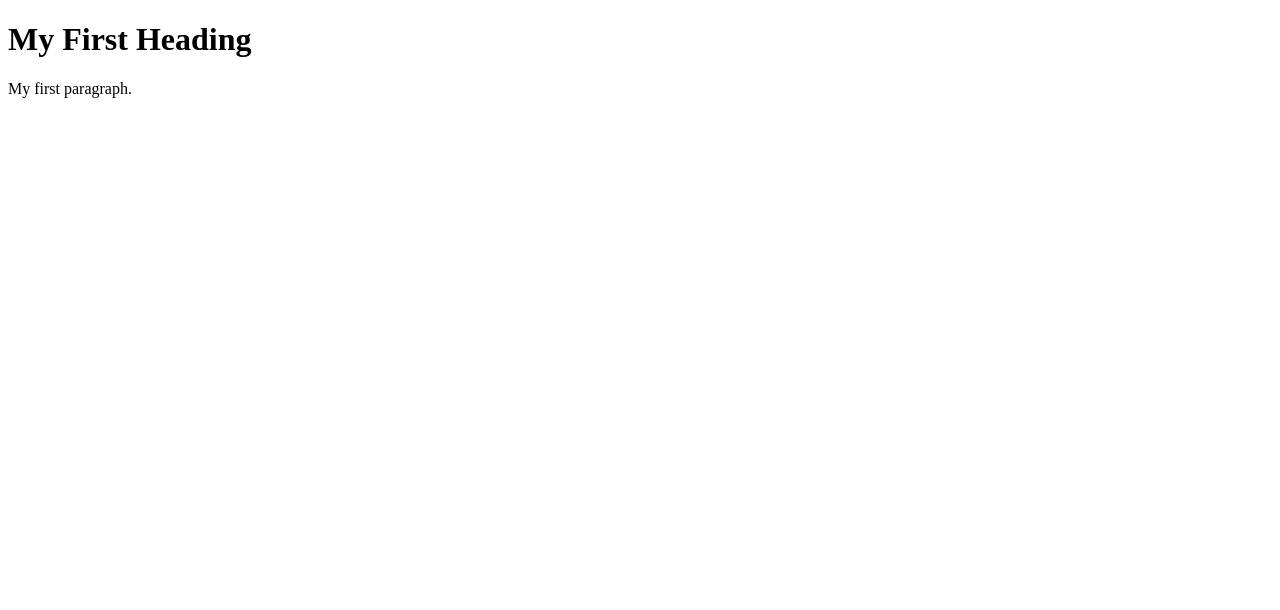
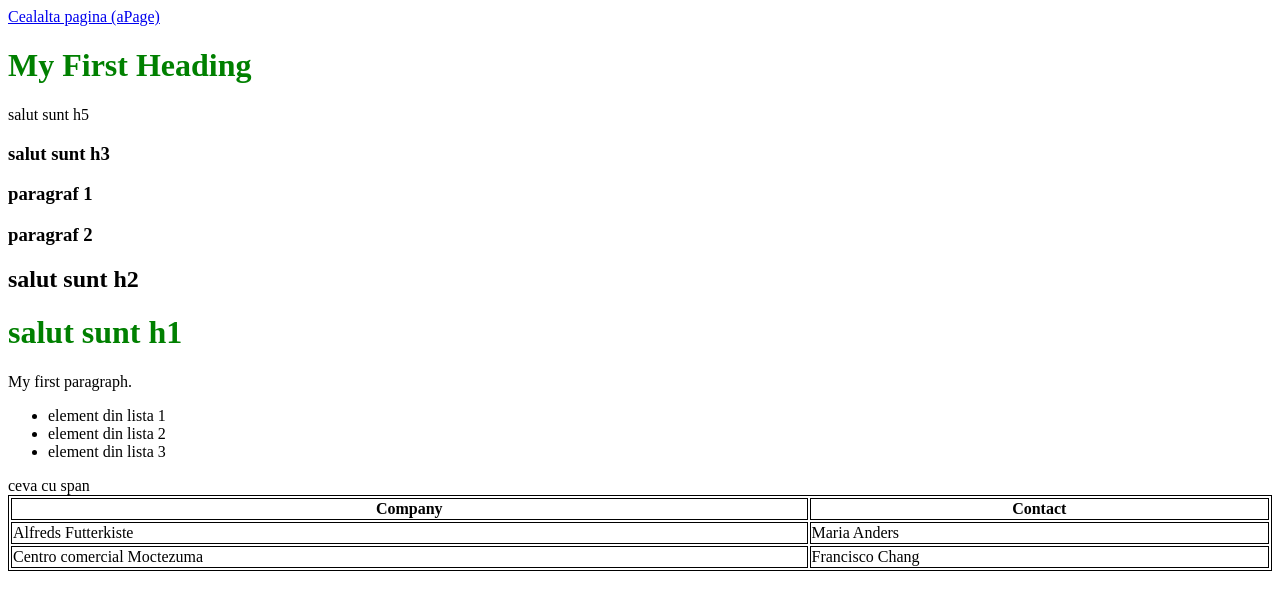
Before and after one commit to VladMr1/cursfe, a plain HTML site: page index.html in a window 1280 px wide. Drawn offline with Linux system fonts and the light colour scheme.

Commit message:
curs 2 commit

```diff
--- /dev/null
+++ b/firstStyles.css
@@ -0,0 +1,3 @@
+h1 {
+    color: green;
+}
--- a/index.html
+++ b/index.html
@@ -1,12 +1,55 @@
 <!DOCTYPE html>
 <html>
+    <style>
+        table, th, td {
+          border:1px solid black;
+        }
+        </style>
     <head>
-<title>Page Title</title>
+        <a href="aPage.html">Cealalta pagina (aPage)</a>
+        <link rel="stylesheet" href="firstStyles.css">
+        <title>Titlu</title>
     </head>
     <body>
 
         <h1>My First Heading</h1>
+        <a
+        <h5>salut sunt h5</h5>
+        <h3>salut sunt h3<h3>
+        <p>paragraf 1</p>
+        <p>paragraf 2</p>
+        <h2>salut sunt h2</h2>
+
+        <h1>salut sunt h1</h1>
+
         <p>My first paragraph.</p>
+
+        <ul>
+            <li>element din lista 1</li>
+            <li>element din lista 2</li>
+            <li>element din lista 3</li>
+        </ul>
+        <span>ceva cu span</span>
+
+        <table style="width:100%">
+            <tr>
+              <th>Company</th>
+              <th>Contact</th>
+
+            </tr>
+            <tr>
+              <td>Alfreds Futterkiste</td>
+              <td>Maria Anders</td>
+
+            </tr>
+            <tr>
+              <td>Centro comercial Moctezuma</td>
+              <td>Francisco Chang</td>
+
+            </tr>
+          </table>
+
+
 
     </body>
 </html>
```
Also changed, not shown: aPage.html (added, +12 -0 lines). Lines whose indentation alone changed are shown as unchanged.
